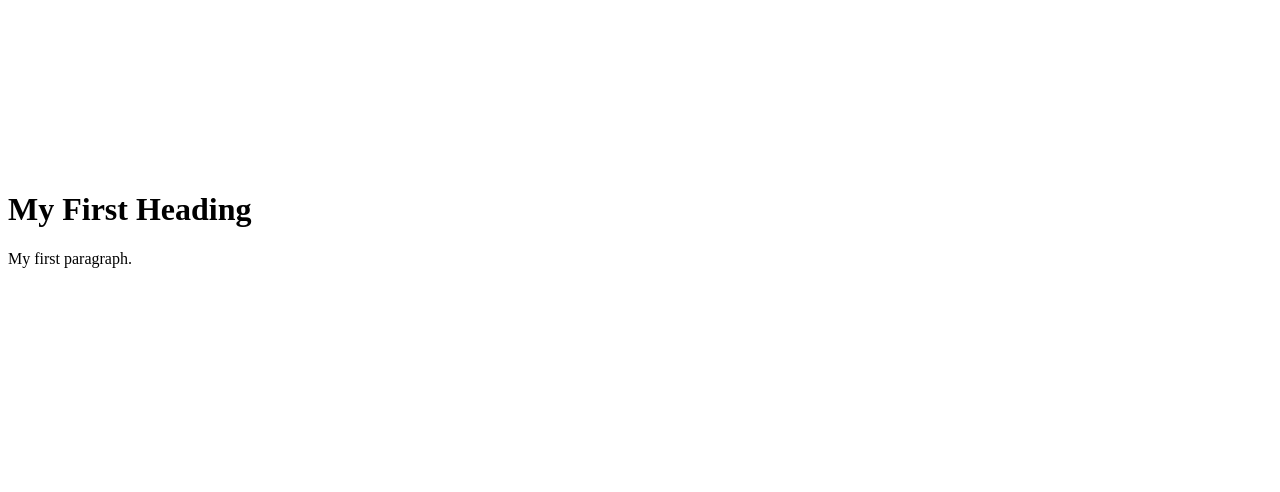
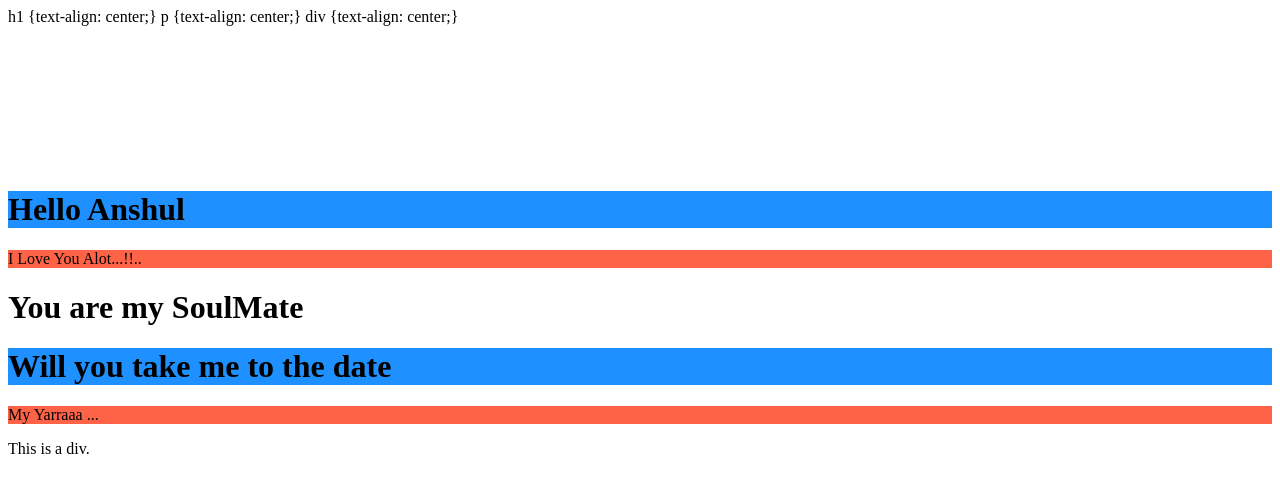
Before and after one commit to ravinabor/project, a plain HTML site: page index.html in a window 1280 px wide. Drawn offline with Linux system fonts and the light colour scheme.

Commit message:
Update index.html
commited

```diff
--- a/index.html
+++ b/index.html
@@ -1,10 +1,16 @@
 <!DOCTYPE html>
 <html>
+h1 {text-align: center;}
+p {text-align: center;}
+div {text-align: center;}
 <body colour='pink' bgcolour='green'>
 </br></br></br></br></br></br></br></br></br>
+<h1 style="background-color:DodgerBlue;">Hello Anshul</h1>
+<p style="background-color:Tomato;">I Love You Alot...!!..</p>
+<h1> You are my SoulMate </h1>
 
-<h1>My First Heading</h1>
-<p>My first paragraph.</p>
-
+<h1 style="background-color:DodgerBlue;">  Will you take me to the date </h1>
+<p style="background-color:Tomato;"> My Yarraaa  ...</p>
 </body>
 </html>
+<div>This is a div.</div>
```
